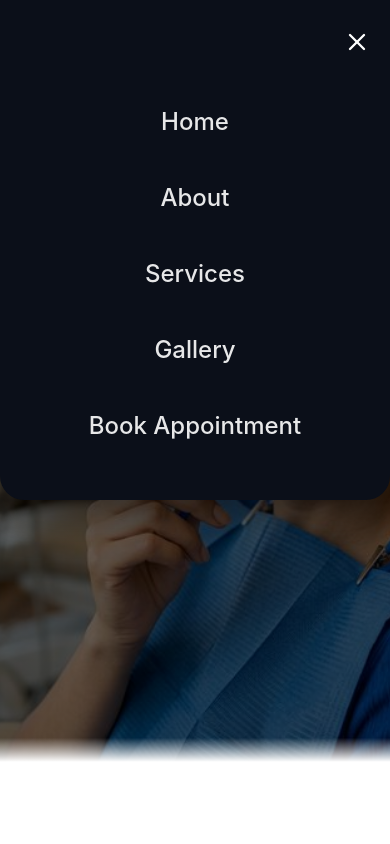
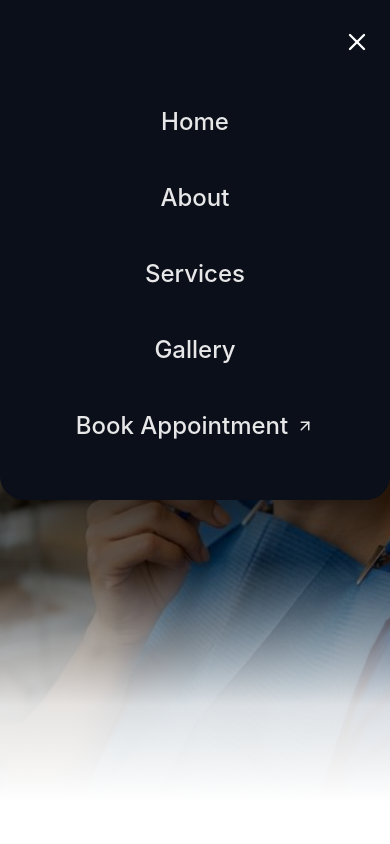
Before and after one commit to darlain71/dentist-site, a React (Vite) app: page /#/ in a window 390 px wide. Both pictures are taken after a click on the button 356 px from the left and 42 px from the top of the page. Shown: the top 844 px of the page. Built offline with nearby package versions, Linux system fonts and the light colour scheme; a web font is replaced by a local one.

Commit message:
fix: arrow on mobile menu book link, stacked hero buttons, white hero gradient

```diff
--- a/src/components/Navbar.jsx
+++ b/src/components/Navbar.jsx
@@ -56,7 +56,10 @@ const Navbar = () => {
           <Link to="/about" className="nav-link" onClick={() => setIsMobileMenuOpen(false)}>About</Link>
           <Link to="/services" className="nav-link" onClick={() => setIsMobileMenuOpen(false)}>Services</Link>
           <Link to="/gallery" className="nav-link" onClick={() => setIsMobileMenuOpen(false)}>Gallery</Link>
-          <Link to="/booking" className="nav-link mobile-book-link" onClick={() => setIsMobileMenuOpen(false)}>Book Appointment</Link>
+          <Link to="/booking" className="nav-link mobile-book-link" onClick={() => setIsMobileMenuOpen(false)}>
+            <span>Book Appointment</span>
+            <ArrowUpRight size={18} />
+          </Link>
         </div>
       )}
     </header>
--- a/src/index.css
+++ b/src/index.css
@@ -599,7 +599,12 @@ h6,
   }
 
   .hero-background::after {
-    background: linear-gradient(to top, #ffffff 0%, #ffffff 5%, rgba(255, 255, 255, 0) 8%);
+    background: linear-gradient(
+      to top,
+      #ffffff 0%,
+      rgba(255, 255, 255, 0.85) 12%,
+      rgba(255, 255, 255, 0) 30%
+    );
   }
 
   .hero-section {
@@ -633,23 +638,25 @@ h6,
     justify-content: center;
     width: 100%;
     display: flex;
-    flex-direction: row;
-    flex-wrap: nowrap;
+    flex-direction: column;
+    align-items: center;
     gap: 0.75rem;
   }
 
   .hero-btn-black, .hero-btn-white {
-    flex: 1;
-    padding: 0.75rem 0.75rem;
-    font-size: 0.85rem;
-    white-space: nowrap;
+    width: 100%;
+    max-width: 280px;
+    padding: 0.85rem 1rem;
+    font-size: 0.92rem;
     text-align: center;
     justify-content: center;
-    min-width: 0;
   }
 
   .hero-btn-white {
-    border: 1px solid rgba(0, 0, 0, 0.1);
+    border: 1px solid rgba(255, 255, 255, 0.4);
+    color: #ffffff;
+    background-color: rgba(255, 255, 255, 0.15);
+    backdrop-filter: blur(6px);
   }
 
   .hero-cards {
@@ -3222,7 +3229,9 @@ img {
     border: none !important;
     padding: 0.5rem 1rem !important;
     border-radius: 1.5rem !important;
-    display: block !important;
+    display: flex !important;
+    align-items: center !important;
+    gap: 0.5rem !important;
     width: auto !important;
   }
 
```
